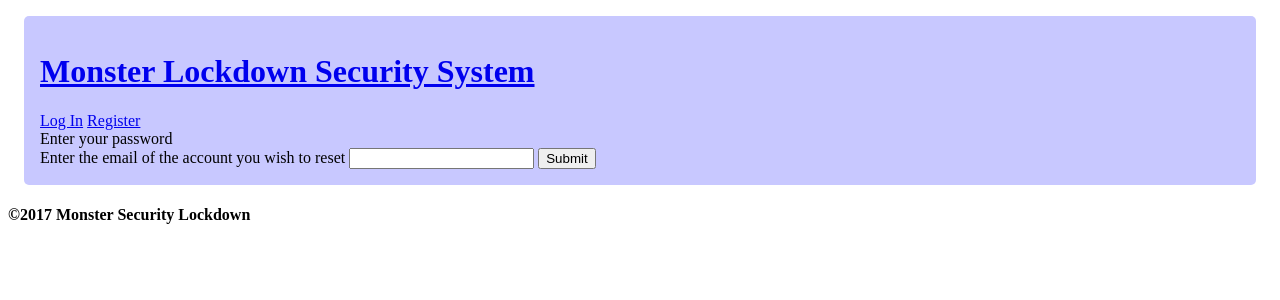
After one commit to mccartykim/software_eng_ii_final, a Flask app: template webapp/templates/forgot_password.html in a window 1280 px wide. The commit adds this page. Shown: the top 300 px of the page. Run offline with Flask 2, Linux system fonts and the light colour scheme; the template is opened without the code that fills it, so the values that code supplies are empty.

Commit message:
Added password reset

```diff
--- a/webapp/core.py
+++ b/webapp/core.py
@@ -110,6 +110,8 @@ def get_attempts(username):
     return int(cur.fetchone()[0])
 
 """VIEWS"""
+
+
 @app.route('/')
 def homepage():
     return render_template('home.html')
@@ -143,6 +145,13 @@ def login():
 
     #if this is a get request, return the login page
     return render_template('login.html')
+
+@app.route('/forgot_password', methods=['GET', 'POST'])
+def forgot_password():
+    if request.method == ['POST']:
+        flash("Reset link sent for " + request.form['email'])
+        return redirect(url_for("homepage"))
+    return render_template("forgot_password")
 
 @app.route('/image_select', methods=['GET', 'POST'])
 def image_select():
--- /dev/null
+++ b/webapp/templates/forgot_password.html
@@ -0,0 +1,9 @@
+{% extends "layout.html" %}
+{% block body %}
+<div class=reset>Enter your password
+    <form action="{{url_for('forgot_password')}}">
+        <span> Enter the email of the account you wish to reset</span>
+        <input type="text" name="email" >
+        <input type="submit">
+    </form></div><!-- .reset -->
+{% endblock %}
--- a/webapp/templates/login.html
+++ b/webapp/templates/login.html
@@ -10,5 +10,6 @@
             <dd><input type="submit" value="Log In" ></dd>
         </dl>
     </form>
+    <a href="{{url_for('forgot_password')}}">Forgot Password?</a>
  </div><!-- .login -->
 {% endblock %}
```
